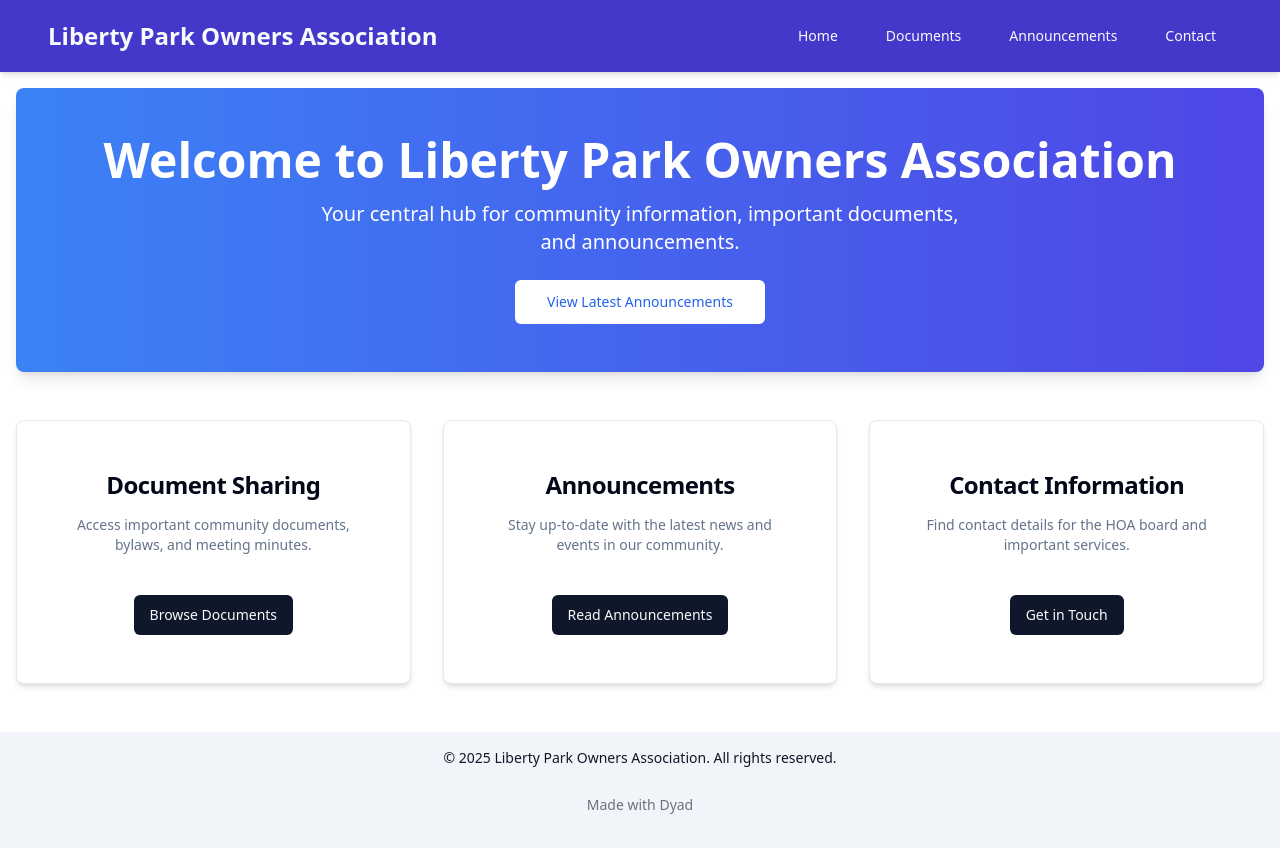
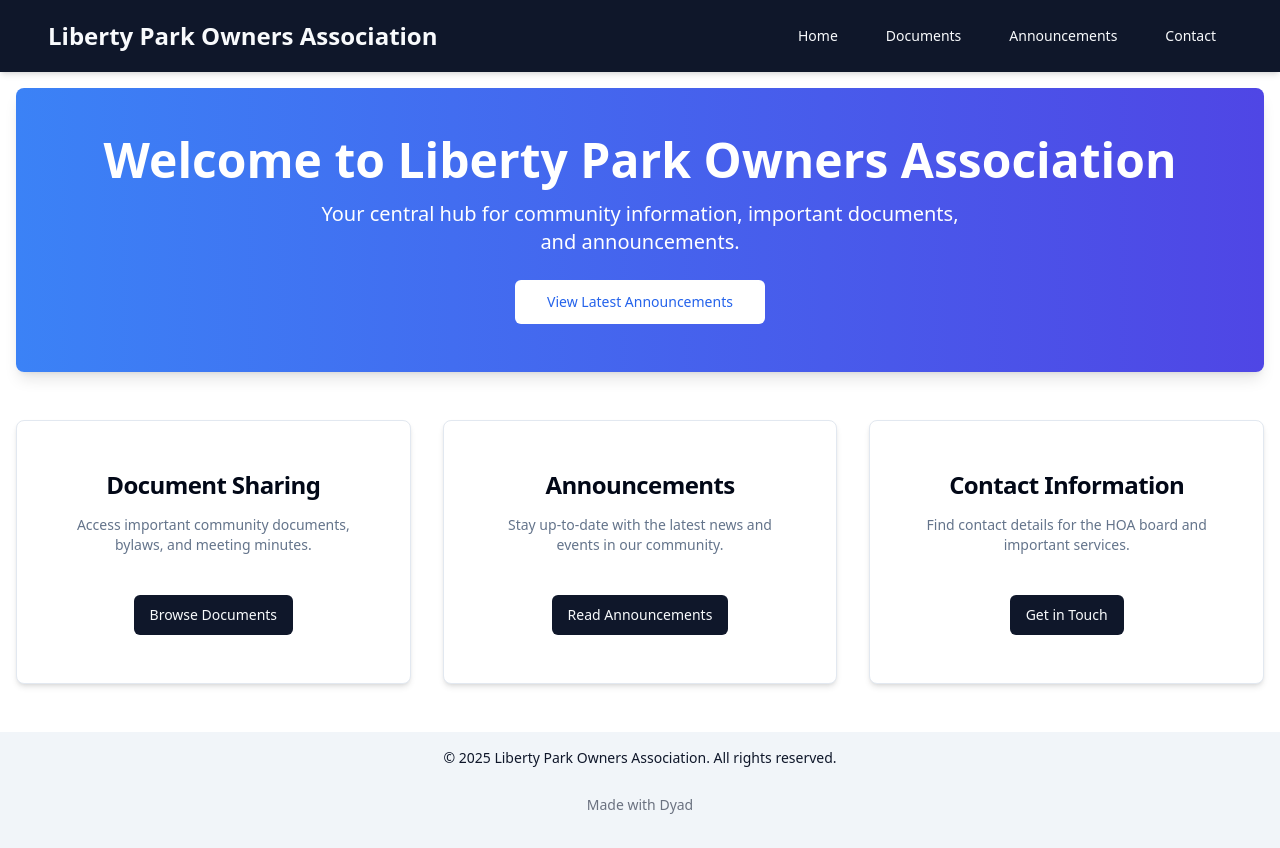
Before and after one commit to libertypark/website, a React (Vite) app: page / in a window 1280 px wide. Built offline with nearby package versions, Linux system fonts and the light colour scheme.

Commit message:
Reverted all changes back to version bafaf3f777566a2886e3c22c9cae4002d9a74549

```diff
--- a/src/components/Header.tsx
+++ b/src/components/Header.tsx
@@ -6,7 +6,7 @@ import { Button } from "@/components/ui/button";
 
 const Header = () => {
   return (
-    <header className="bg-indigo-700 text-primary-foreground p-4 shadow-md">
+    <header className="bg-primary text-primary-foreground p-4 shadow-md">
       <div className="container mx-auto flex justify-between items-center">
         <Link to="/" className="text-2xl font-bold">
           Liberty Park Owners Association
```
